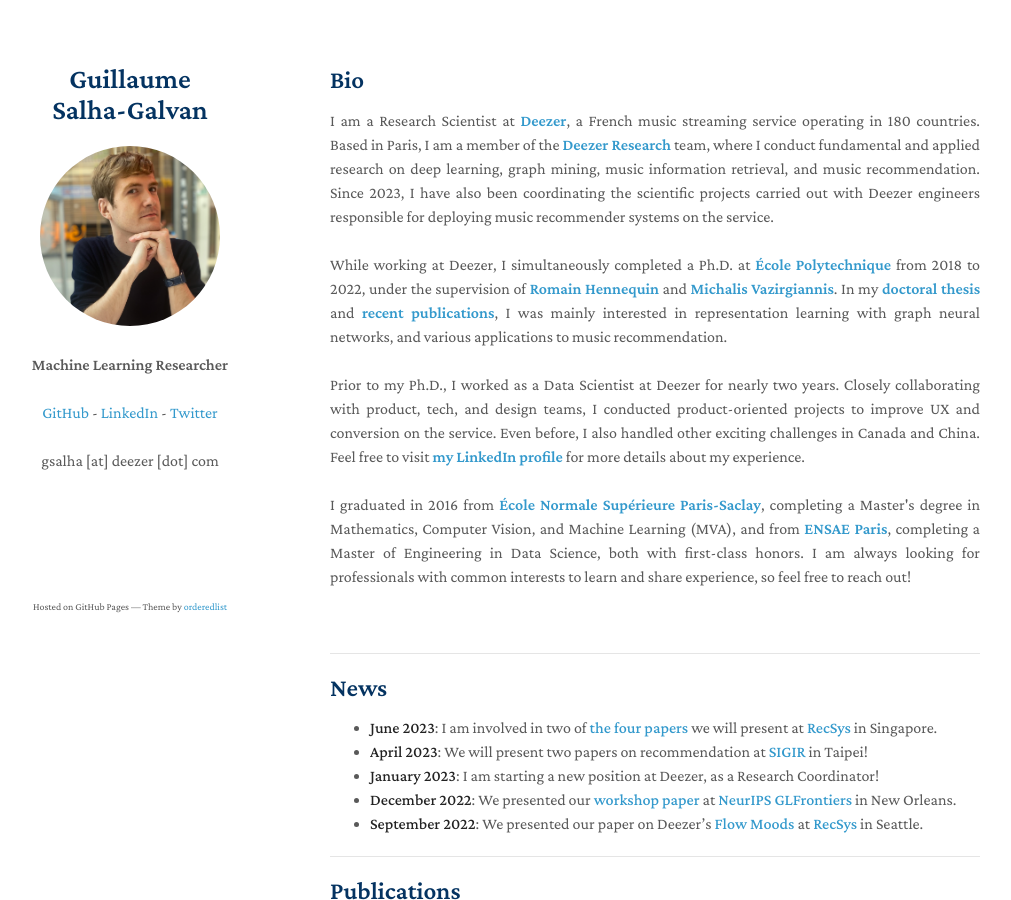
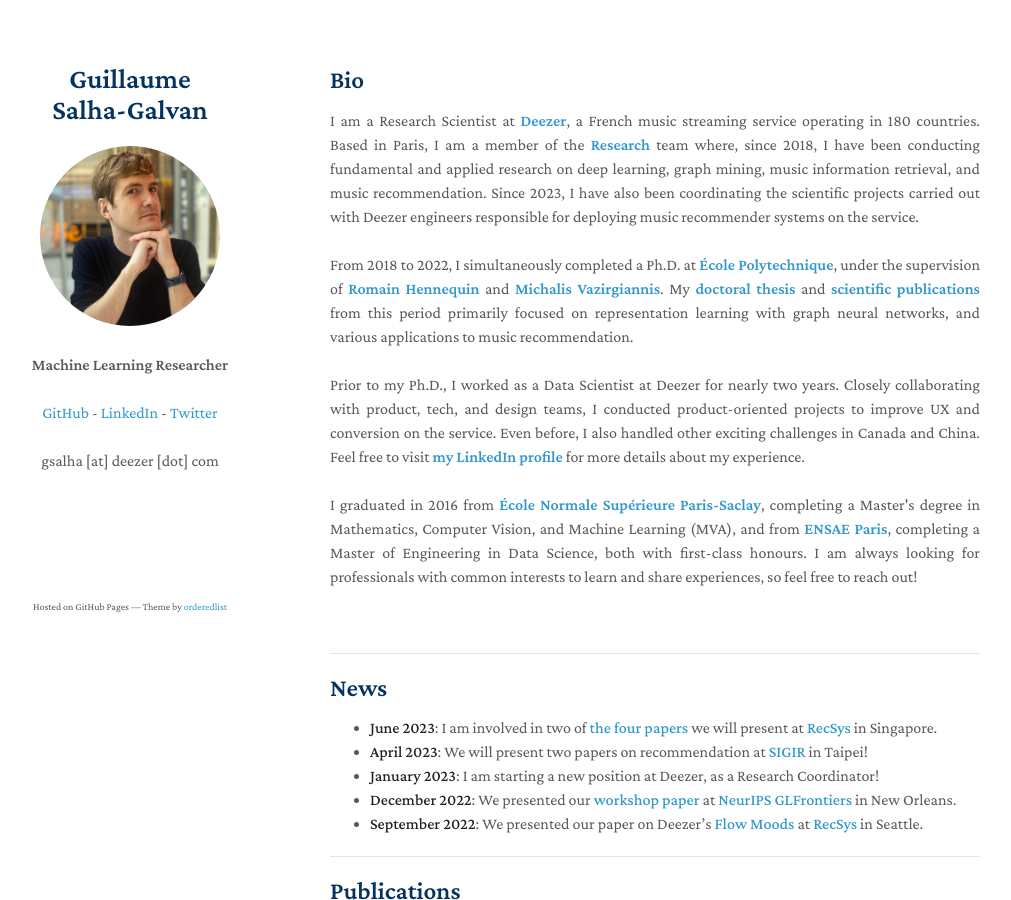
Before and after one commit to GuillaumeSalhaGalvan/GuillaumeSalhaGalvan.github.io, a Jekyll site: the page built from index.md, in a window 1280 px wide and 900 px high. Shown: the whole window, without its empty margins (140-1151 px from the left). Built offline with Jekyll 4.4.1, drawn with Linux system fonts in a browser that asks for light colours; our own code applies the rules of GitHub Pages for plain Markdown files; a script that is not in the unit is left out.

Commit message:
Update index.md

```diff
--- a/index.md
+++ b/index.md
@@ -1,14 +1,14 @@
 ## Bio
 
 
-<p style="text-align:justify">I am a Research Scientist at <a href="https://deezer.com/" target="_blank"><b>Deezer</b></a>, a French music streaming service operating in 180 countries. Based in Paris, I am a member of the <a href="https://research.deezer.com/" target="_blank"><b>Deezer Research</b></a> team, where I conduct fundamental and applied research on deep learning, graph mining, music information retrieval, and music recommendation. Since 2023, I have also been coordinating the scientific projects carried out with Deezer engineers responsible for deploying music recommender systems on the service.<br><br>
+<p style="text-align:justify">I am a Research Scientist at <a href="https://deezer.com/" target="_blank"><b>Deezer</b></a>, a French music streaming service operating in 180 countries. Based in Paris, I am a member of the <a href="https://research.deezer.com/" target="_blank"><b>Research</b></a> team where, since 2018, I have been conducting fundamental and applied research on deep learning, graph mining, music information retrieval, and music recommendation. Since 2023, I have also been coordinating the scientific projects carried out with Deezer engineers responsible for deploying music recommender systems on the service.<br><br>
 
-While working at Deezer, I simultaneously completed a Ph.D. at <a href="https://www.polytechnique.edu/en" target="_blank"><b>École Polytechnique</b></a> from 2018 to 2022, under the supervision of <a href="https://scholar.google.fr/citations?user=e-aOrHAAAAAJ" target="_blank"><b>Romain Hennequin</b></a> and <a href="https://scholar.google.fr/citations?user=aWGJYcMAAAAJ" target="_blank"><b>Michalis Vazirgiannis</b></a>. In my <a href="https://guillaumesalhagalvan.com/doc/phdthesis_gsalhagalvan.pdf" target="_blank"><b>doctoral thesis</b></a> and <a href="https://scholar.google.fr/citations?hl=fr&authuser=1&user=BFT8u-oAAAAJ" target="_blank"><b>recent publications</b></a>, I was mainly interested in representation learning with graph neural networks, and various applications to music recommendation. <br><br>
+From 2018 to 2022, I simultaneously completed a Ph.D. at <a href="https://www.polytechnique.edu/en" target="_blank"><b>École Polytechnique</b></a>, under the supervision of <a href="https://scholar.google.fr/citations?user=e-aOrHAAAAAJ" target="_blank"><b>Romain Hennequin</b></a> and <a href="https://scholar.google.fr/citations?user=aWGJYcMAAAAJ" target="_blank"><b>Michalis Vazirgiannis</b></a>. My <a href="https://guillaumesalhagalvan.com/doc/phdthesis_gsalhagalvan.pdf" target="_blank"><b>doctoral thesis</b></a> and <a href="https://scholar.google.fr/citations?hl=fr&authuser=1&user=BFT8u-oAAAAJ" target="_blank"><b>scientific publications</b></a> from this period primarily focused on representation learning with graph neural networks, and various applications to music recommendation. <br><br>
 
 Prior to my Ph.D., I worked as a Data Scientist at Deezer for nearly two years. Closely collaborating with product, tech, and design teams, I conducted product-oriented projects to improve UX and conversion on the service. Even before, I also handled other exciting challenges in Canada and China.
 Feel free to visit <a href="https://www.linkedin.com/in/guillaumesalhagalvan/" target="_blank"><b>my LinkedIn profile</b></a> for more details about my experience. <br><br>
 
-I graduated in 2016 from <a href="https://www.master-mva.com/" target="_blank"><b>École Normale Supérieure Paris-Saclay</b></a>, completing a Master's degree in Mathematics, Computer Vision, and Machine Learning (MVA), and from <a href="https://www.ensae.fr/en/" target="_blank"><b>ENSAE Paris</b></a>, completing a Master of Engineering in Data Science, both with first-class honors. I am always looking for professionals with common interests to learn and share experience, so feel free to reach out! </p>
+I graduated in 2016 from <a href="https://www.master-mva.com/" target="_blank"><b>École Normale Supérieure Paris-Saclay</b></a>, completing a Master's degree in Mathematics, Computer Vision, and Machine Learning (MVA), and from <a href="https://www.ensae.fr/en/" target="_blank"><b>ENSAE Paris</b></a>, completing a Master of Engineering in Data Science, both with first-class honours. I am always looking for professionals with common interests to learn and share experiences, so feel free to reach out! </p>
 
 <br>
 
```
